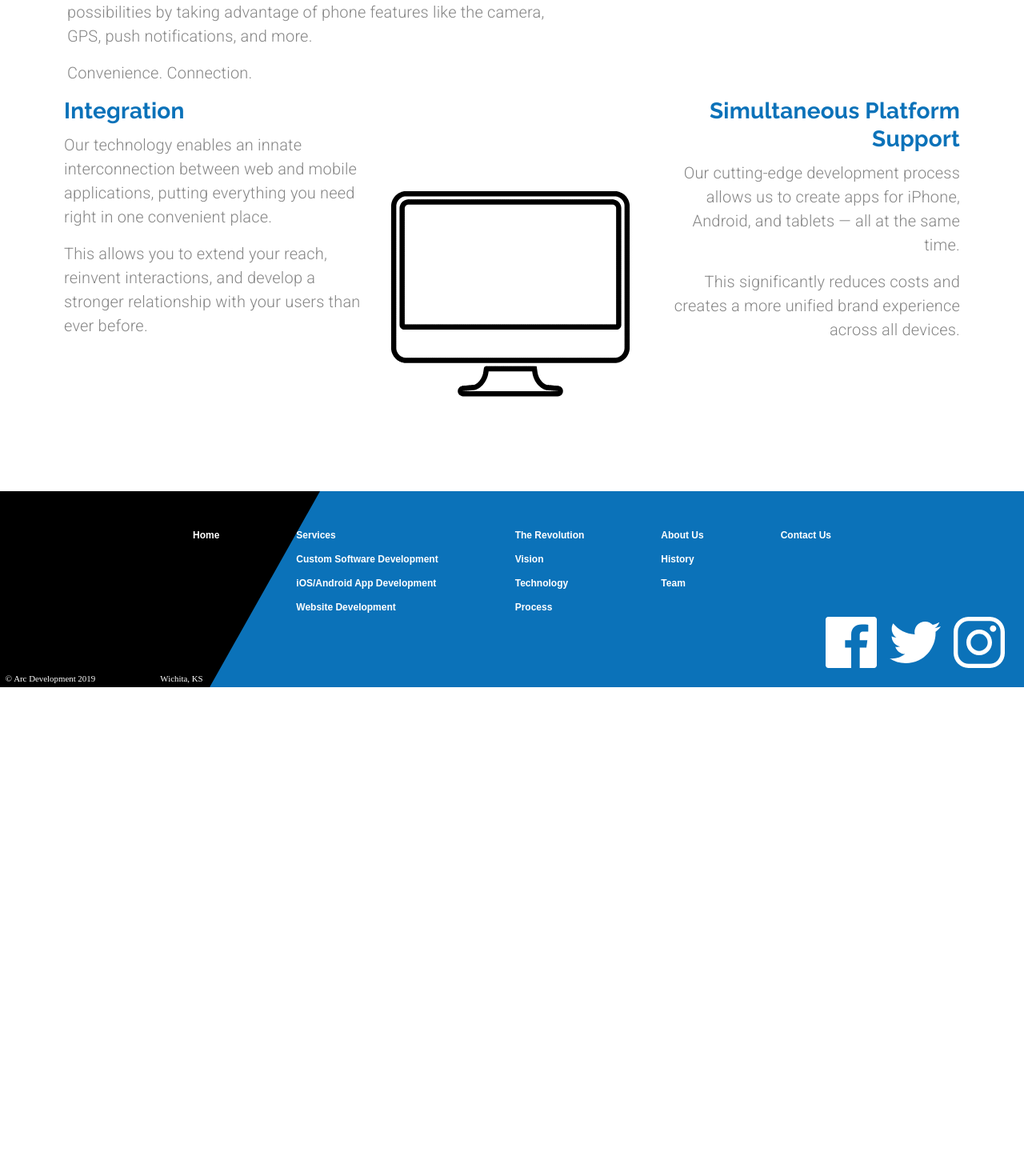
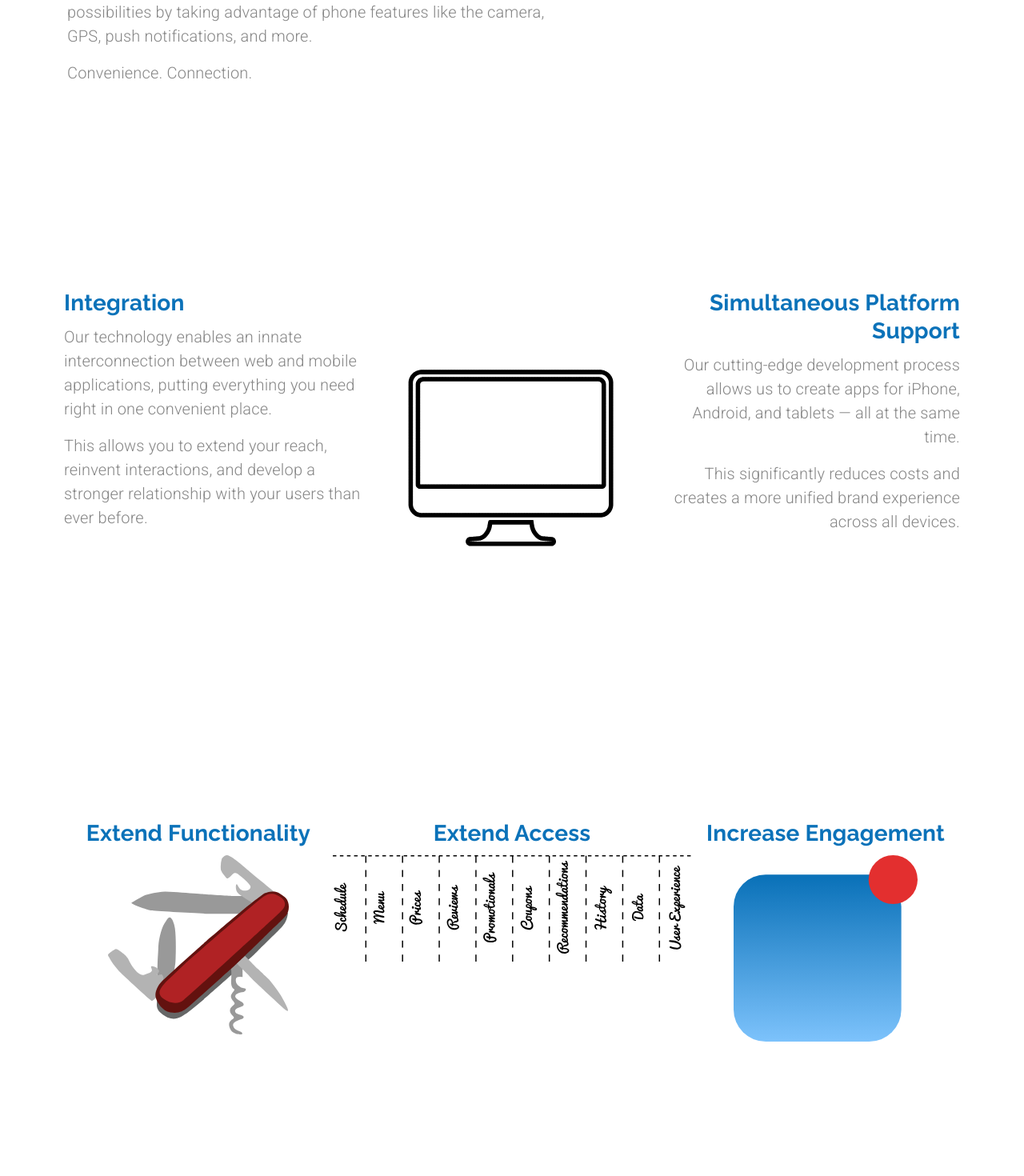
Before and after one commit to ms77grz/material-ui-react-full-course, a React (Create React App) app: page /mobileapps in a window 1280 px wide. Shown: the part 340-1810 px from the top of the page at 80% size. Before the commit the page ends 1199 px from the top, so only its background shows below. Built offline with nearby package versions, Linux system fonts and the light colour scheme.

Commit message:
iOS/Android App Development Page - Responsive Design

```diff
--- a/src/components/MobileApps.js
+++ b/src/components/MobileApps.js
@@ -9,8 +9,13 @@ import Hidden from '@material-ui/core/Hidden';
 
 import backArrow from '../assets/backArrow.svg';
 import forwardArrow from '../assets/forwardArrow.svg';
+import swiss from '../assets/swissKnife.svg';
+import access from '../assets/extendAccess.svg';
+import engagement from '../assets/increaseEngagement.svg';
 
 import integrationAnimation from '../animations/integrationAnimation/data.json';
+
+import CallToAction from '../components/ui/CallToAction';
 
 const useStyles = makeStyles(theme => ({
   heading: {
@@ -124,46 +129,135 @@ export default function MobileApps(props) {
           </Grid>
         </Hidden>
       </Grid>
-      <Grid item container className={classes.rowContainer}>
+      <Grid
+        item
+        container
+        className={classes.rowContainer}
+        direction={matchesSM ? 'column' : 'row'}
+        style={{ marginTop: '15em', marginBottom: '15em' }}
+      >
         <Grid item container direction='column' md>
           <Grid item>
-            <Typography variant='h4' gutterBottom>
+            <Typography
+              align={matchesSM ? 'center' : undefined}
+              variant='h4'
+              gutterBottom
+            >
               Integration
             </Typography>
           </Grid>
           <Grid item>
-            <Typography variant='body1' paragraph>
+            <Typography
+              align={matchesSM ? 'center' : undefined}
+              variant='body1'
+              paragraph
+            >
               Our technology enables an innate interconnection between web and
               mobile applications, putting everything you need right in one
               convenient place.
             </Typography>
-            <Typography variant='body1' paragraph>
+            <Typography
+              align={matchesSM ? 'center' : undefined}
+              variant='body1'
+              paragraph
+            >
               This allows you to extend your reach, reinvent interactions, and
               develop a stronger relationship with your users than ever before.
             </Typography>
           </Grid>
         </Grid>
         <Grid item md>
-          <Lottie options={defaultOptions} isStopped />
+          <Lottie
+            options={defaultOptions}
+            isStopped
+            style={{ maxWidth: '20em' }}
+          />
         </Grid>
         <Grid item container direction='column' md>
           <Grid item>
-            <Typography align='right' variant='h4' gutterBottom>
+            <Typography
+              align={matchesSM ? 'center' : 'right'}
+              variant='h4'
+              gutterBottom
+            >
               Simultaneous Platform Support
             </Typography>
           </Grid>
           <Grid item>
-            <Typography align='right' variant='body1' paragraph>
+            <Typography
+              align={matchesSM ? 'center' : 'right'}
+              variant='body1'
+              paragraph
+            >
               Our cutting-edge development process allows us to create apps for
               iPhone, Android, and tablets — all at the same time.
             </Typography>
-            <Typography align='right' variant='body1' paragraph>
+            <Typography
+              align={matchesSM ? 'center' : 'right'}
+              variant='body1'
+              paragraph
+            >
               This significantly reduces costs and creates a more unified brand
               experience across all devices.
             </Typography>
           </Grid>
         </Grid>
       </Grid>
+      <Grid
+        item
+        container
+        className={classes.rowContainer}
+        direction={matchesMD ? 'column' : 'row'}
+        style={{ marginBottom: '15em' }}
+      >
+        <Grid item container direction='column' md alignItems='center'>
+          <Grid item>
+            <Typography align='center' variant='h4' gutterBottom>
+              Extend Functionality
+            </Typography>
+          </Grid>
+          <Grid item>
+            <img src={swiss} alt='swiss army knife' />
+          </Grid>
+        </Grid>
+        <Grid
+          item
+          container
+          direction='column'
+          md
+          alignItems='center'
+          style={{
+            marginTop: matchesMD ? '10em' : 0,
+            marginBottom: matchesMD ? '10em' : 0,
+          }}
+        >
+          <Grid item>
+            <Typography align='center' variant='h4' gutterBottom>
+              Extend Access
+            </Typography>
+          </Grid>
+          <Grid item>
+            <img
+              src={access}
+              alt='tear-one-off sign'
+              style={{ maxWidth: matchesXS ? '20em' : '28em' }}
+            />
+          </Grid>
+        </Grid>
+        <Grid item container direction='column' md alignItems='center'>
+          <Grid item>
+            <Typography align='center' variant='h4' gutterBottom>
+              Increase Engagement
+            </Typography>
+          </Grid>
+          <Grid item>
+            <img src={engagement} alt='app with notification' />
+          </Grid>
+        </Grid>
+      </Grid>
+      <Grid item>
+        <CallToAction setValue={setValue} />
+      </Grid>
     </Grid>
   );
 }
--- a/src/components/ui/CallToAction.js
+++ b/src/components/ui/CallToAction.js
@@ -56,7 +56,6 @@ export default function CallToAction(props) {
   const classes = useStyles();
   const theme = useTheme();
   const matchesSM = useMediaQuery(theme.breakpoints.down('sm'));
-  // const matchesXS = useMediaQuery(theme.breakpoints.down('xs'));
 
   return (
     <Grid
```
